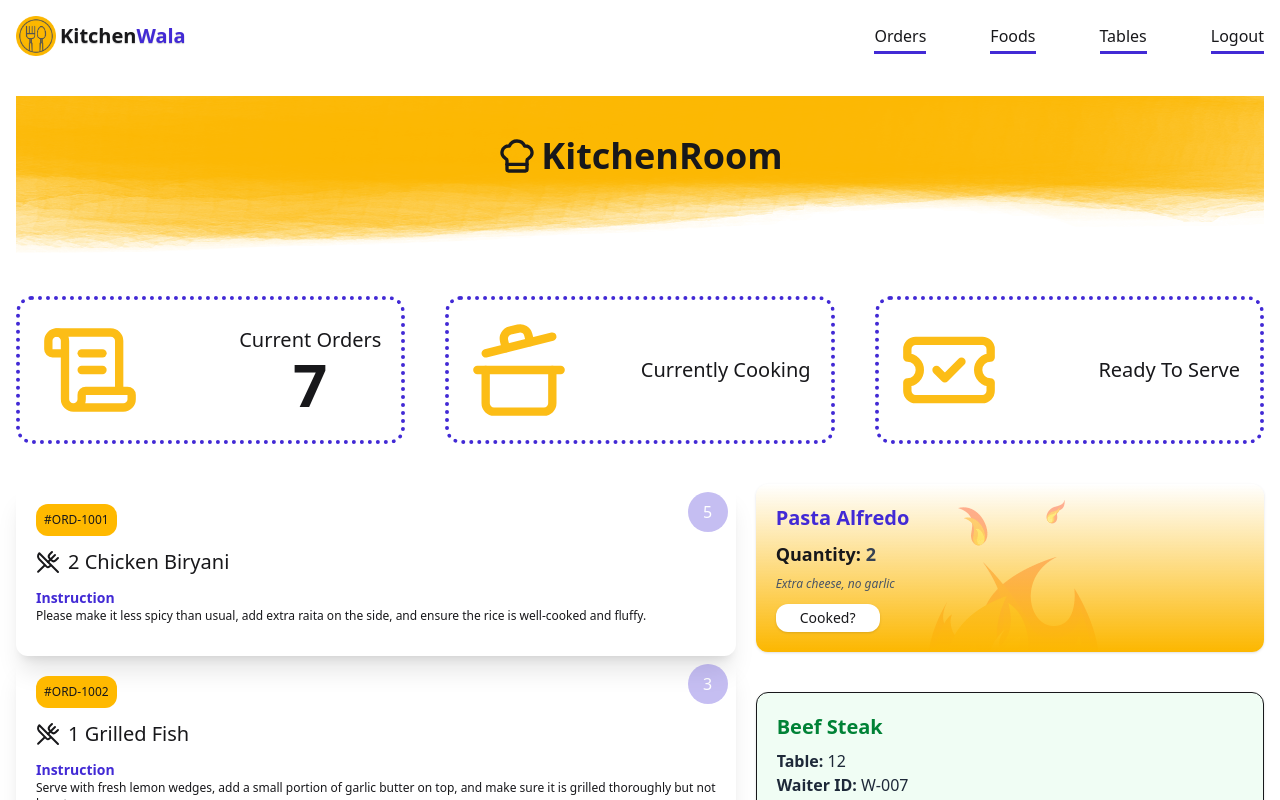
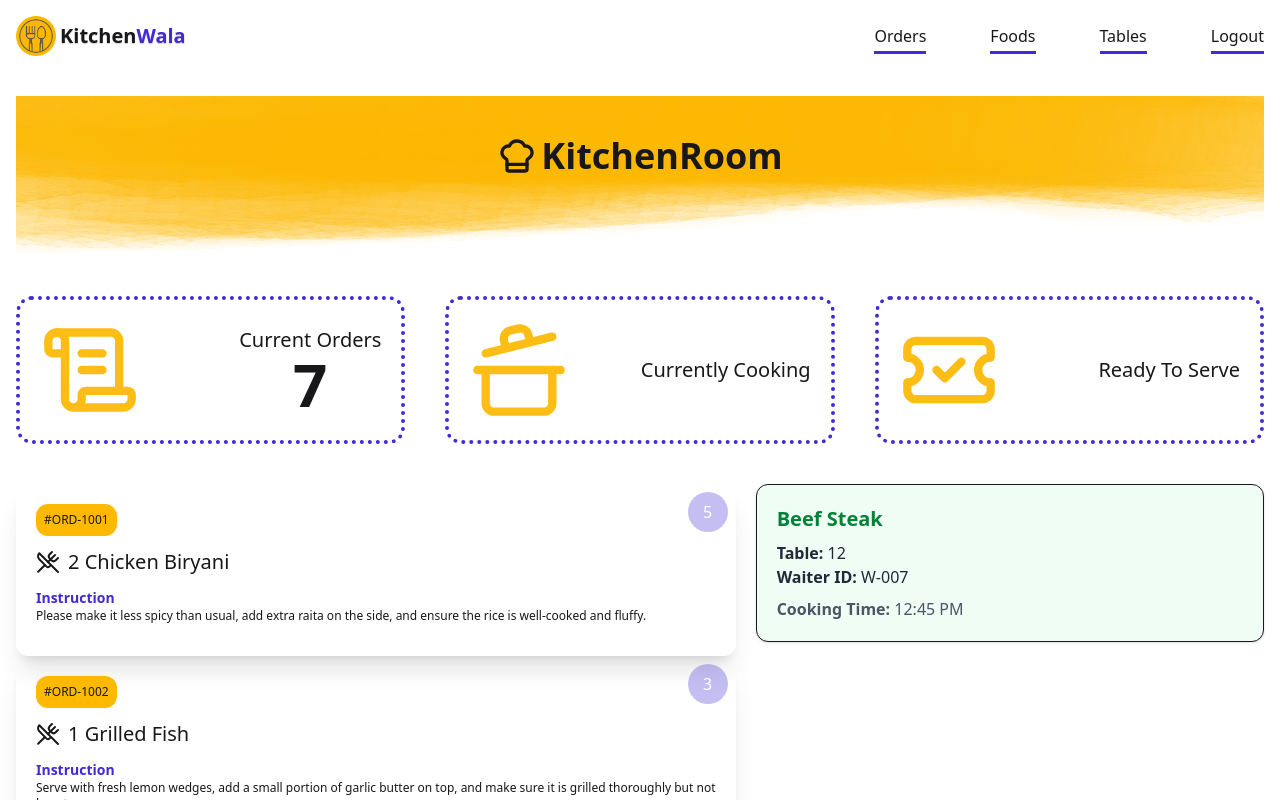
Before and after one commit to siddikur-dev/KitechenWala, a React (Vite) app: page / in a window 1280 px wide. Shown: the top 800 px of the page. Built offline with nearby package versions, Linux system fonts and the light colour scheme.

Commit message:
card clicked to add data cooking site

```diff
--- a/src/Component/CookingCard.jsx
+++ b/src/Component/CookingCard.jsx
@@ -1,11 +1,4 @@
-const CookingCard = () => {
-  // Mock data
-  const order = {
-    order_title: "Pasta Alfredo",
-    quantity: 2,
-    special_instruction: "Extra cheese, no garlic",
-  };
-
+const CookingCard = ({ order }) => {
   return (
     <div
       className="rounded-xl p-5 shadow hover:shadow-lg"
--- a/src/Component/OrderCard.jsx
+++ b/src/Component/OrderCard.jsx
@@ -4,18 +4,25 @@ import CurreOrderCard from "./CurreOrderCard";
 import CookingCard from "./CookingCard";
 import ServeCard from "./ServeCard";
 
-const OrderCard = ({ OrderJson ,handleOrder}) => {
+const OrderCard = ({ OrderJson, handleOrder, cardOrder }) => {
   const orders = use(OrderJson);
 
   return (
     <div className="grid grid-cols-1 lg:grid-cols-12 gap-5  ">
       <div className="col-span-7">
         {orders.map((order) => (
-          <CurreOrderCard handleOrder={handleOrder} key={order.id} order={order}></CurreOrderCard>
+          <CurreOrderCard
+            handleOrder={handleOrder}
+            key={order.id}
+            order={order}
+          ></CurreOrderCard>
         ))}
       </div>
       <div className="col-span-5 space-y-10">
-        <CookingCard></CookingCard>
+        {cardOrder.map((card) => (
+          <CookingCard order={card} key={card.id}></CookingCard>
+        ))}
+        {/* <CookingCard cardOrder={cardOrder}></CookingCard> */}
         <ServeCard></ServeCard>
       </div>
     </div>
--- a/src/Component/Root/Root.jsx
+++ b/src/Component/Root/Root.jsx
@@ -11,16 +11,15 @@ const Root = () => {
   const handleOrder = (order) => {
     const newOrder = [...cardOrder, order];
     setCardOrder(newOrder);
-    console.log(newOrder);
   };
   return (
     <div className="container mx-auto p-4 space-y-10 ">
       <Navbar></Navbar>
       <TitleSection>{"KitchenRoom"}</TitleSection>
       <div className="grid grid-cols-1 lg:grid-cols-3 gap-10">
-        <CurrentOrdersCard  OrderJson={OrderJson}></CurrentOrdersCard>
+        <CurrentOrdersCard OrderJson={OrderJson}></CurrentOrdersCard>
       </div>
-      <OrderCard handleOrder={handleOrder} OrderJson={OrderJson}></OrderCard>
+      <OrderCard cardOrder={cardOrder} handleOrder={handleOrder} OrderJson={OrderJson}></OrderCard>
     </div>
   );
 };
```
